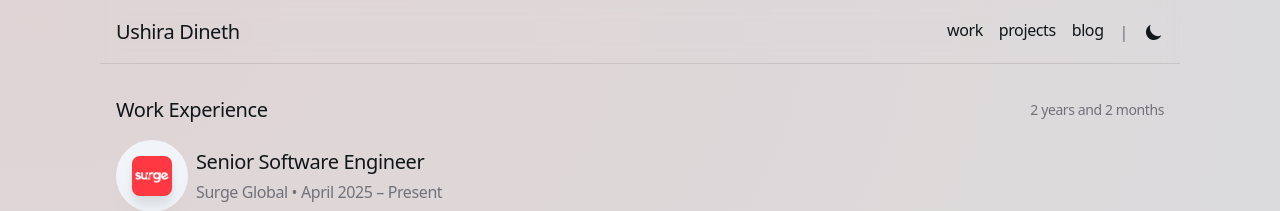
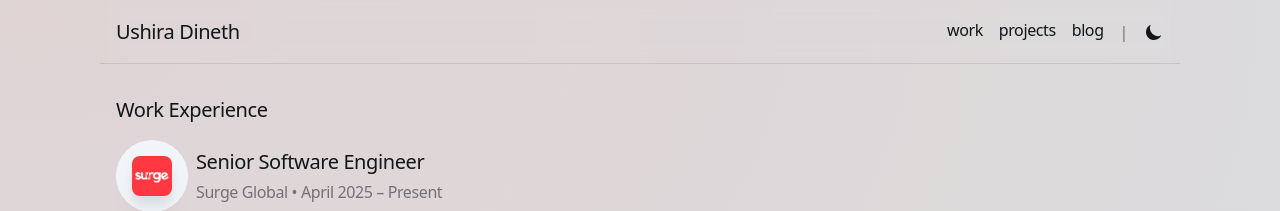
Before and after one commit to ushiradineth/portfolio, an Astro site: page /work in a window 1280 px wide. Shown: the top 211 px of the page. Built offline with nearby package versions, Linux system fonts and the light colour scheme; Astro itself is replaced by a stand-in of ours; some packages are replaced by stand-ins of ours.

Commit message:
fix(work): remove experience counter

```diff
--- a/src/pages/work.astro
+++ b/src/pages/work.astro
@@ -9,7 +9,7 @@ import { getDurationFromDate, border } from "../lib/utils";
 <Layout title="Work Experience" description="ushira.com">
 	<div class="flex gap-2 items-center justify-between">
 		<Title class="flex flex-col">Work Experience</Title>
-		<p class="text-sm text-muted text-right">{getDurationFromDate(new Date("2023-03-01"))}</p>
+		<!--<p class="text-sm text-muted text-right">{getDurationFromDate(new Date("2023-03-01"))}</p>-->
 	</div>
 	{
 		jobs.map((job, index) => (
```
